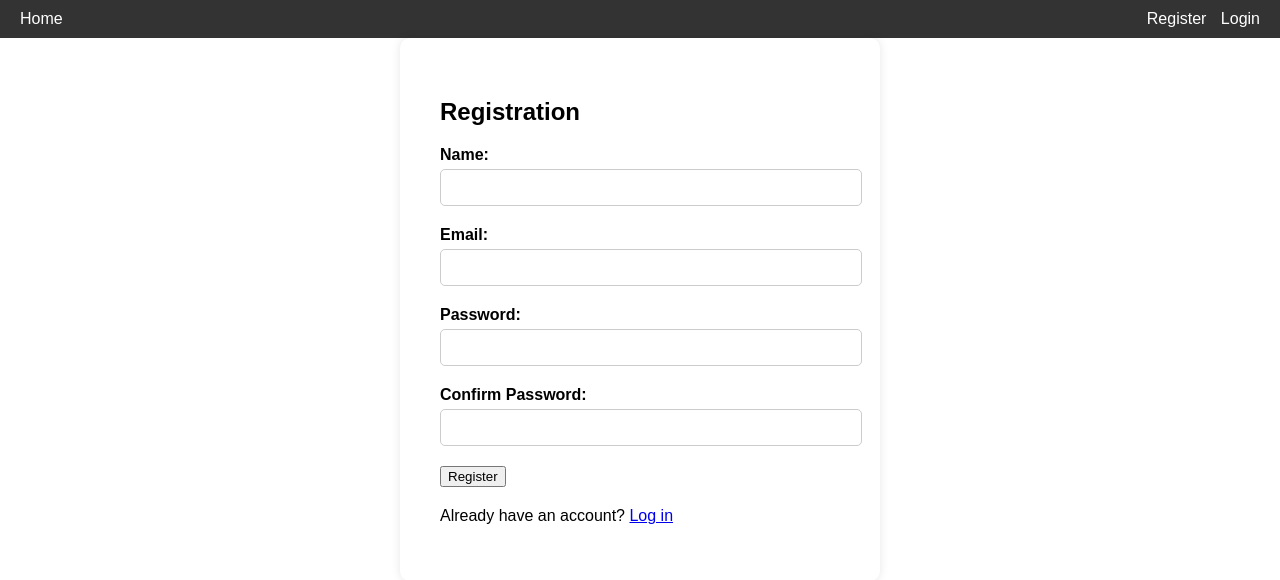
After one commit to tahirkaloo/reimbursement, a PHP site: page /register2.php in a window 1280 px wide. The commit adds this page. Shown: the top 580 px of the page. Run offline with PHP 8.4, Linux system fonts and the light colour scheme; a stand-in replaces the project's code that opens the database connection.

Commit message:
addin emails system delivery

```diff
--- /dev/null
+++ b/register2.php
@@ -0,0 +1,253 @@
+<?php
+session_start();
+require_once 'db_connect.php';
+
+// Do reporting
+ini_set('display_errors', 1);
+error_reporting(E_ALL);
+
+// Check if the user is already logged in
+if (isset($_SESSION['user_id'])) {
+    header("Location: index.html"); // Redirect to the home page or any other desired page
+    exit;
+}
+
+$error = false;
+$successMessage = '';
+$errorMessage = '';
+
+// Check if the registration form is submitted
+if (isset($_POST['register'])) {
+    // Get the form inputs
+    $name = mysqli_real_escape_string($conn, $_POST['name']);
+    $email = mysqli_real_escape_string($conn, $_POST['email']);
+    $password = mysqli_real_escape_string($conn, $_POST['password']);
+    $confirmPassword = mysqli_real_escape_string($conn, $_POST['confirm_password']);
+
+    // Validate the form inputs
+    if (empty($name) || empty($email) || empty($password) || empty($confirmPassword)) {
+        $error = true;
+        $errorMessage = "All fields are required.";
+    } elseif (!filter_var($email, FILTER_VALIDATE_EMAIL)) {
+        $error = true;
+        $errorMessage = "Invalid email format.";
+    } elseif ($password != $confirmPassword) {
+        $error = true;
+        $errorMessage = "Passwords do not match.";
+    } else {
+        // Check if the user already exists in the database
+        $checkStmt = mysqli_prepare($conn, "SELECT user_id FROM users WHERE email = ?");
+        mysqli_stmt_bind_param($checkStmt, "s", $email);
+        mysqli_stmt_execute($checkStmt);
+        mysqli_stmt_store_result($checkStmt);
+
+        if (mysqli_stmt_num_rows($checkStmt) > 0) {
+            $error = true;
+            $errorMessage = "User with this email already exists.";
+        } else {
+            // Hash the password using md5()
+            $hashedPassword = md5($password);
+
+            // Prepare the SQL statement
+            $stmt = mysqli_prepare($conn, "INSERT INTO users (username, email, password) VALUES (?, ?, ?)");
+            if ($stmt) {
+                // Bind parameters and execute the statement
+                mysqli_stmt_bind_param($stmt, "sss", $name, $email, $hashedPassword);
+                $result = mysqli_stmt_execute($stmt);
+
+                if ($result) {
+                    // Email verification code
+                    $verificationCode = md5($email . $password); // Generate a verification code
+                    $verificationLink = 'http://tahirkaloo.tk/verify.php?code=' . $verificationCode; // Verification link
+
+                    // Email content
+                    $emailBody = "Dear $name,\n\nThank you for registering on our website. To verify your email address, click on the link below:\n\n$verificationLink\n\nIf you didn't request this, please ignore this email.\n\nBest regards,\nThe Reimbursement Portal Team";
+
+                    // Include the AWS SDK for PHP
+                    require 'vendor/autoload.php';
+
+                    // Set AWS credentials
+                    $smtpUsername = 'AKIATQMTLULHXOXF4QLT';
+                    $smtpPassword = 'BGcN13LM2s1KeV+p1vTOHSYKBXJym7RU1TTt1A6/3q3c';
+                    $awsRegion = 'us-east-1';
+
+                    // Set the email sender and recipient
+                    $senderEmail = 'register@tahirkaloo.tk';
+                    $recipientEmail = $email;
+
+                    // Instantiate the Amazon SES client
+                    $sesClient = new Aws\Ses\SesClient([
+                        'version' => 'latest',
+                        'region' => $awsRegion,
+                        'credentials' => [
+                            'key' => $smtpUsername,
+                            'secret' => $smtpPassword,
+                        ],
+                    ]);
+
+                    try {
+                        // Send the email using Amazon SES
+                        $result = $sesClient->sendEmail([
+                            'Source' => $senderEmail,
+                            'Destination' => [
+                                'ToAddresses' => [$recipientEmail],
+                            ],
+                            'Message' => [
+                                'Subject' => [
+                                    'Data' => 'Email Verification',
+                                    'Charset' => 'UTF-8',
+                                ],
+                                'Body' => [
+                                    'Text' => [
+                                        'Data' => $emailBody,
+                                        'Charset' => 'UTF-8',
+                                    ],
+                                ],
+                            ],
+                        ]);
+
+                        $successMessage = "Registration successful. An email has been sent to your email address. Please verify your email to complete the registration.";
+                    } catch (Aws\Exception\AwsException $e) {
+                        $errorMessage = "Something went wrong. Please try again later.";
+                        error_log("Error sending email: " . $e->getMessage());
+                    }
+
+                    // Close the statement
+                    mysqli_stmt_close($stmt);
+                } else {
+                    $errorMessage = "Something went wrong. Please try again later.";
+                    error_log("Error executing prepared statement: " . mysqli_error($conn));
+                }
+
+                // Close the statement
+                mysqli_stmt_close($stmt);
+            } else {
+                $errorMessage = "Something went wrong. Please try again later.";
+                error_log("Error preparing statement: " . mysqli_error($conn));
+            }
+        }
+
+        // Close the check statement
+        mysqli_stmt_close($checkStmt);
+    }
+}
+?>
+
+<!DOCTYPE html>
+<html>
+<head>
+    <title>Registration</title>
+    <link rel="stylesheet" type="text/css" href="styles.css">
+    <style>
+        /* Additional CSS styles for registration page */
+        body {
+            font-family: Arial, sans-serif;
+            margin: 0;
+            padding: 0;
+        }
+
+        .navbar {
+            background-color: #333;
+            display: flex;
+            justify-content: space-between;
+            align-items: center;
+            padding: 10px 20px;
+            color: #fff;
+        }
+
+        .navbar a {
+            color: #fff;
+            text-decoration: none;
+            margin-left: 10px;
+        }
+
+        .navbar a:first-child {
+            margin-left: 0;
+        }
+
+        .container {
+            max-width: 400px;
+            margin: 0 auto;
+            padding: 40px;
+            box-shadow: 0 0 10px rgba(0, 0, 0, 0.1);
+            border-radius: 10px;
+        }
+
+        .form-group {
+            margin-bottom: 20px;
+        }
+
+        .form-group label {
+            display: block;
+            font-weight: bold;
+            margin-bottom: 5px;
+        }
+
+        .form-group input {
+            width: 100%;
+            padding: 10px;
+            border: 1px solid #ccc;
+            border-radius: 5px;
+        }
+
+        .form-group input:focus {
+            outline: none;
+            border-color: #6c63ff;
+            box-shadow: 0 0 10px rgba(108, 99, 255, 0.2);
+        }
+
+        .error-message {
+            color: red;
+            margin-top: 5px;
+        }
+
+        .success-message {
+            color: green;
+            margin-top: 5px;
+        }
+    </style>
+</head>
+<body>
+<!-- Login Navbar -->
+<div class="navbar">
+    <div>
+        <a href="index.html">Home</a>
+    </div>
+    <div>
+        <a href="register.php">Register</a>
+        <a href="login.php">Login</a>
+    </div>
+</div>
+
+<div class="container">
+    <h2>Registration</h2>
+    <form method="post" action="<?php echo htmlspecialchars($_SERVER['PHP_SELF']); ?>">
+        <div class="form-group">
+            <label for="name">Name:</label>
+            <input type="text" name="name" id="name" required>
+        </div>
+        <div class="form-group">
+            <label for="email">Email:</label>
+            <input type="email" name="email" id="email" required>
+        </div>
+        <div class="form-group">
+            <label for="password">Password:</label>
+            <input type="password" name="password" id="password" required>
+        </div>
+        <div class="form-group">
+            <label for="confirm_password">Confirm Password:</label>
+            <input type="password" name="confirm_password" id="confirm_password" required>
+        </div>
+        <div class="form-group">
+            <button type="submit" name="register">Register</button>
+        </div>
+        <?php if ($error): ?>
+            <p class="error-message"><?php echo $errorMessage; ?></p>
+        <?php elseif ($successMessage): ?>
+            <p class="success-message"><?php echo $successMessage; ?></p>
+        <?php endif; ?>
+    </form>
+    <p>Already have an account? <a href="login.php">Log in</a></p>
+</div>
+</body>
+</html>
```
Also changed, not shown: profile.php (+57 -76 lines).
